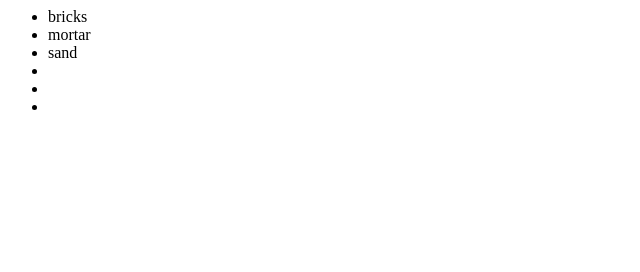
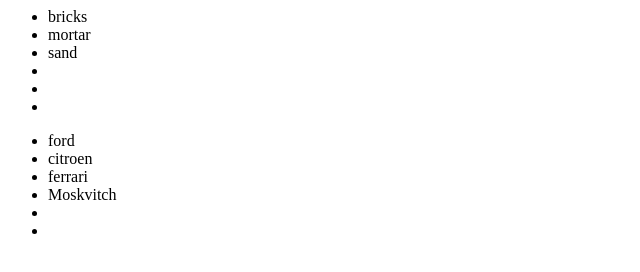
Before and after one commit to ozlatkov/t1, a plain HTML site: page index.html in a window 1280 px wide. Shown: the whole page, without its empty margins (0-640 px from the left). Drawn offline with Linux system fonts and the light colour scheme.

Commit message:
Added cars module

```diff
--- a/index.html
+++ b/index.html
@@ -10,5 +10,18 @@
                 <li> </li>
             </ul>
         </div>
+
+    <div>
+            <ul>
+                <li>ford </li>
+                <li>citroen</li>
+                <li>ferrari</li>
+                <li>Moskvitch</li>
+                <li> </li>
+                <li> </li>
+            </ul>
+        </div>
+
+
     </body>
 </html>
```
